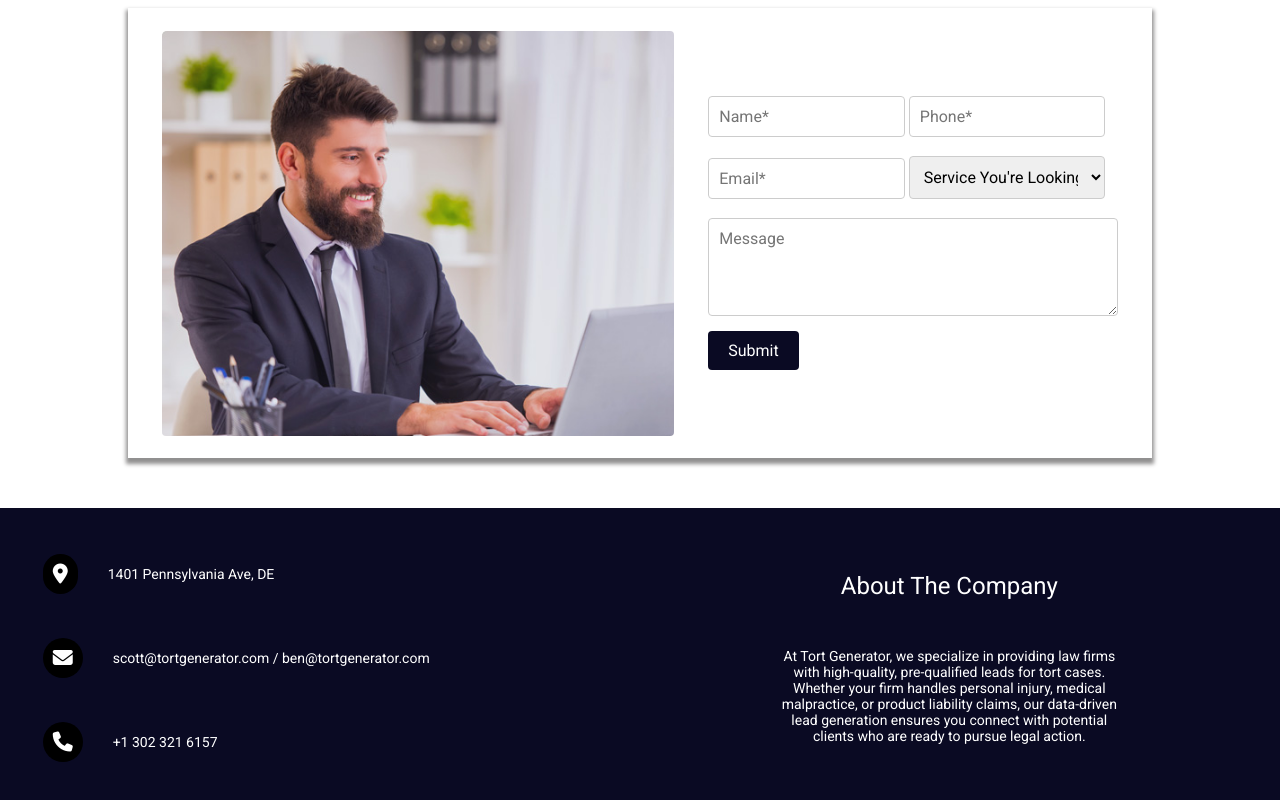
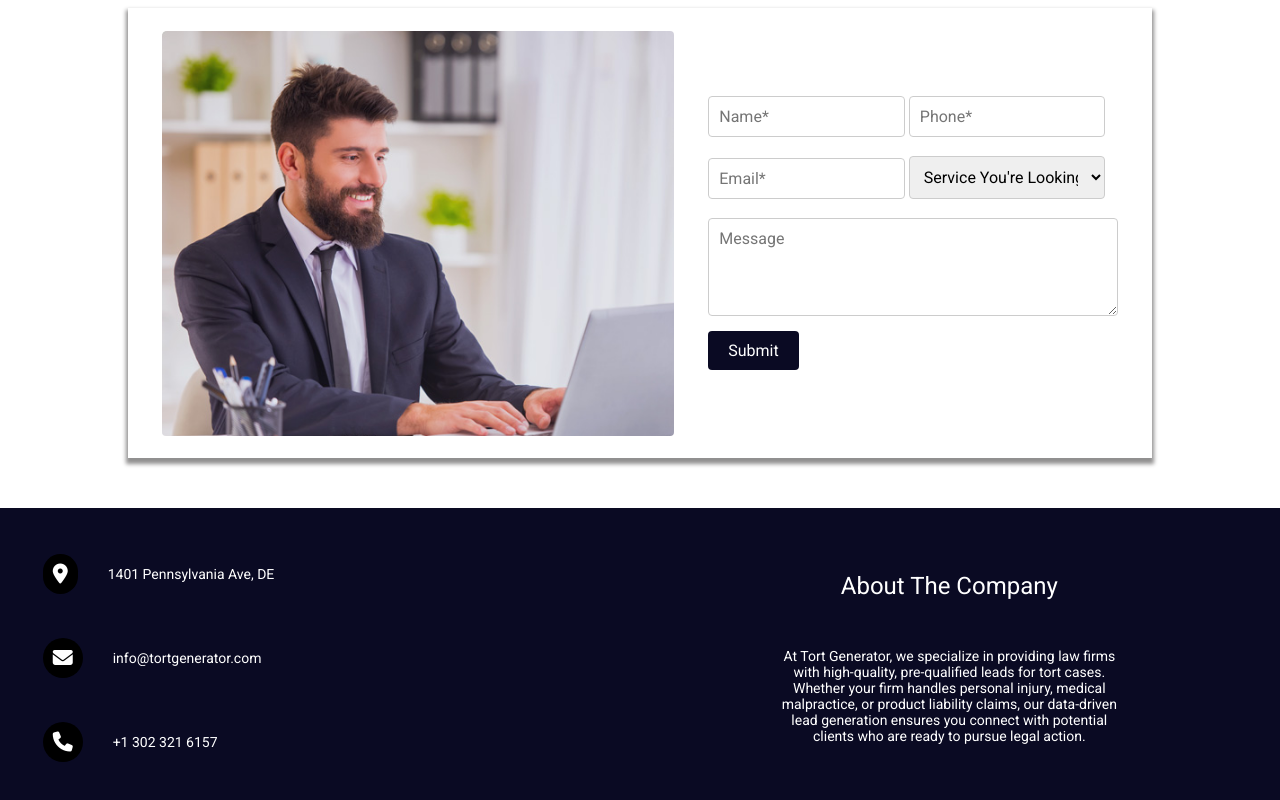
Before and after one commit to Riley-Hyrax/Tort-Generator, a plain HTML site: page about.html in a window 1280 px wide. Shown: the part 1700-2500 px from the top of the page. Drawn offline with nearby package versions, Linux system fonts and the light colour scheme.

Commit message:
edited footer email

```diff
--- a/about.html
+++ b/about.html
@@ -171,7 +171,7 @@
 				<p>1401 Pennsylvania Ave, DE</p>
 			</div>
 			<div class="footer-email footer-left"><i class="fa fa-envelope" aria-hidden="true"></i>
-				<p>scott@tortgenerator.com / ben@tortgenerator.com</p>
+				<p>info@tortgenerator.com</p>
 			</div>
 			<div class="footer-number footer-left"><i class="fa-solid fa-phone"></i>
 				<p>+1 302 321 6157</p>
```
Also changed, not shown: index.html (+1 -1 lines), services.html (+1 -1 lines).
